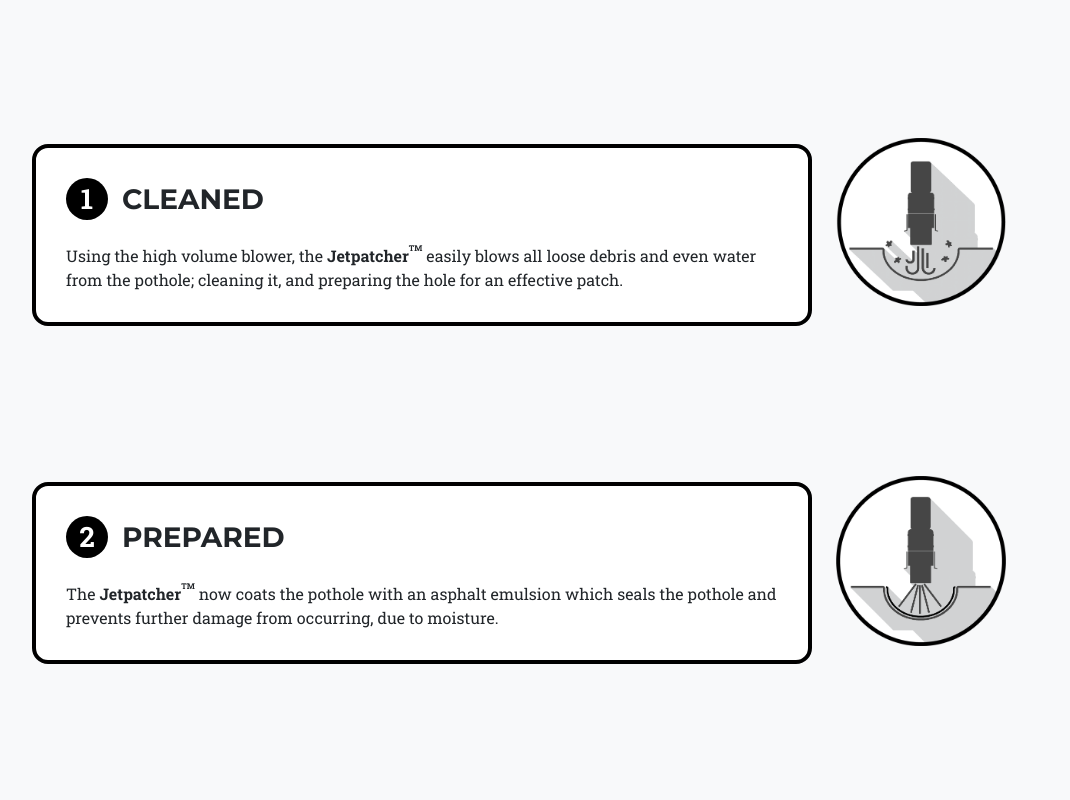
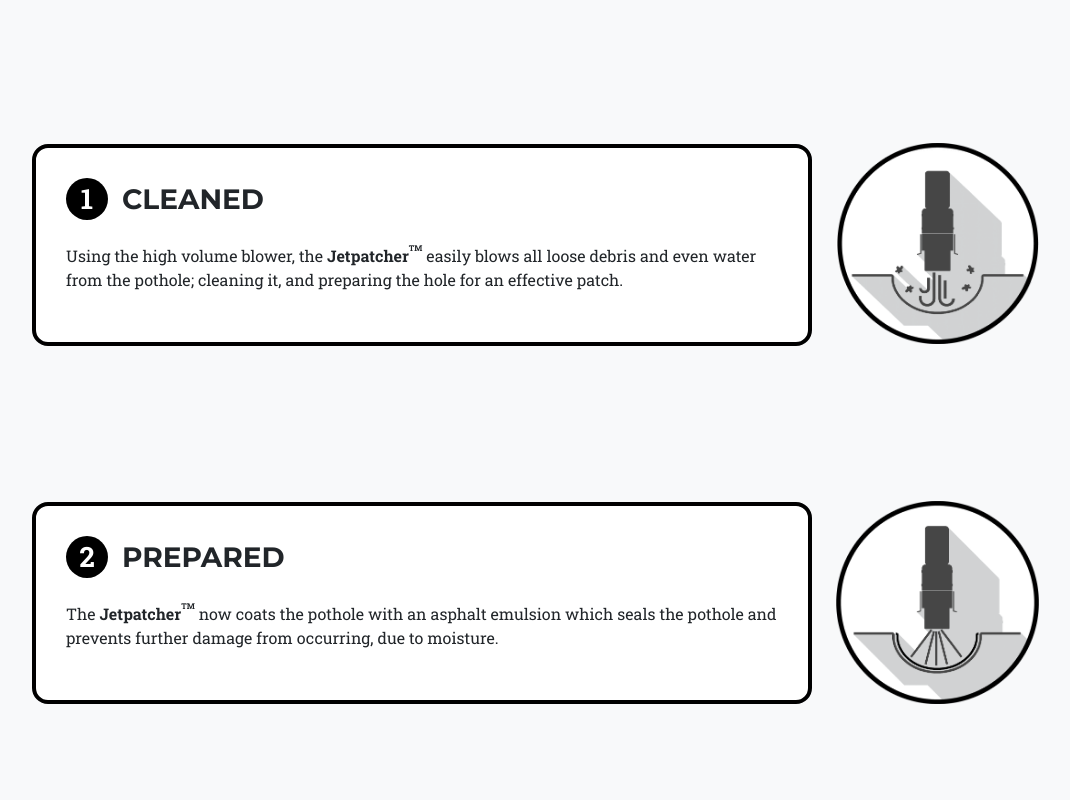
Before and after one commit to 4mber/jetpatcher, a website: page process.html in a window 1280 px wide. Shown: the part 840-1640 px from the top of the page, without its empty margins (108-1178 px from the left). Drawn offline with Linux system fonts and the light colour scheme; a script that the page names is missing; a web font is replaced by a local one.

Commit message:
Update Process Sizing

```diff
--- a/css/styles.css
+++ b/css/styles.css
@@ -230,11 +230,11 @@
     vertical-align: top;
 }
 .process-img {
-    -ms-flex: 0 0 21%;
     flex: 0 0 21%;
-    max-width: 190px;
+    max-width: 223px;
     padding-left: 20px;
     padding-bottom: 150px;
+    padding-top: 5px;
 }
 #process {
   padding-bottom: 40px;
--- a/process.html
+++ b/process.html
@@ -136,7 +136,7 @@
   <section id="process-content" class="bg-light">
       <div class="container contain-pad col-md-12">
           <ul class="simple-list">
-              <br><br><br><br><br><li class="col-md-9 testimonial process-side-by">
+              <br><br><br><br><br><li class="col-md-9 testimonial process-side-by"  style="padding-bottom: 50px;">
                 <div class="numberCircle">
                   <strong>1</strong>
                 </div>
@@ -144,7 +144,7 @@
                 <span>Using the high volume blower, the <strong>Jetpatcher<sup>TM</sup></strong> easily blows all loose debris and even water from the pothole; cleaning it, and preparing the hole for an effective patch.</span><br>
               </li>
               <img src="img/clean.png" class="process-img process-side-by">
-              <li class="col-md-9 testimonial process-side-by">
+              <li class="col-md-9 testimonial process-side-by" style="padding-bottom: 50px;">
                 <div class="numberCircle">
                   <strong>2</strong>
                 </div>
```
